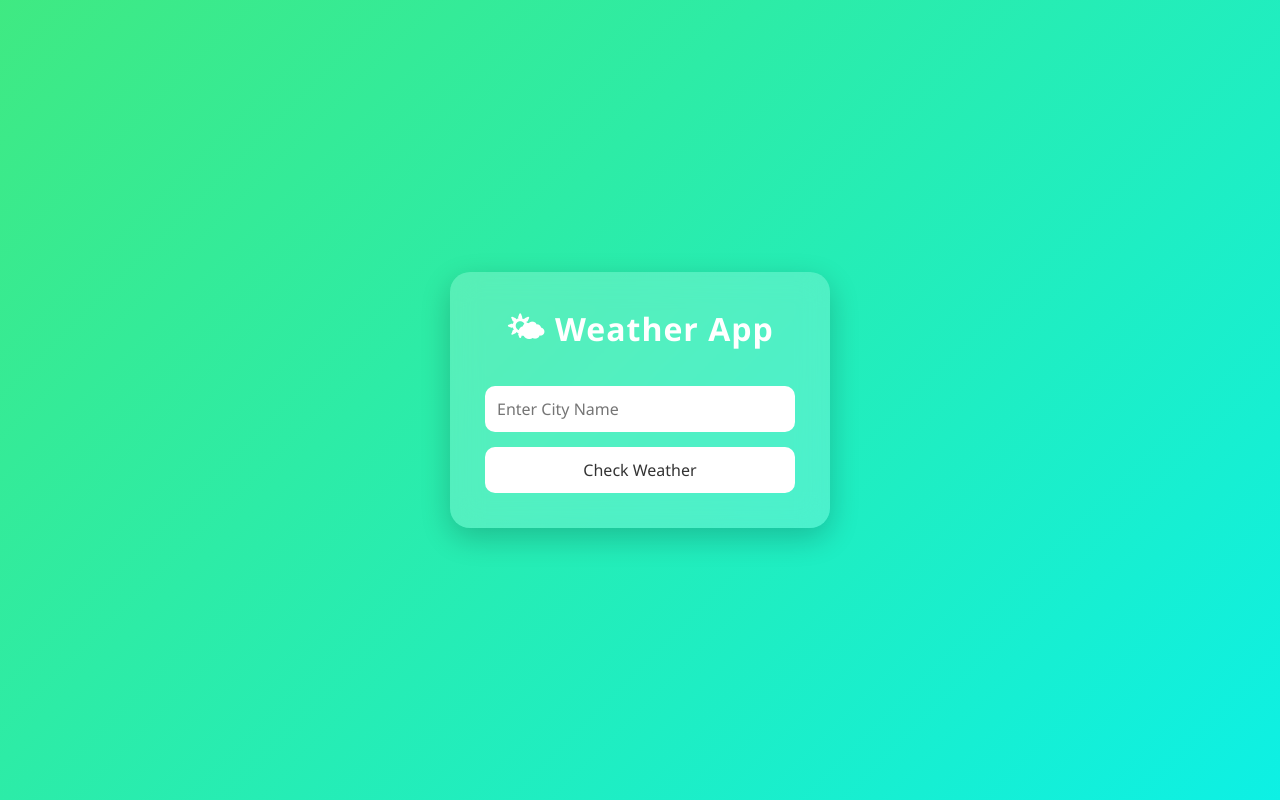
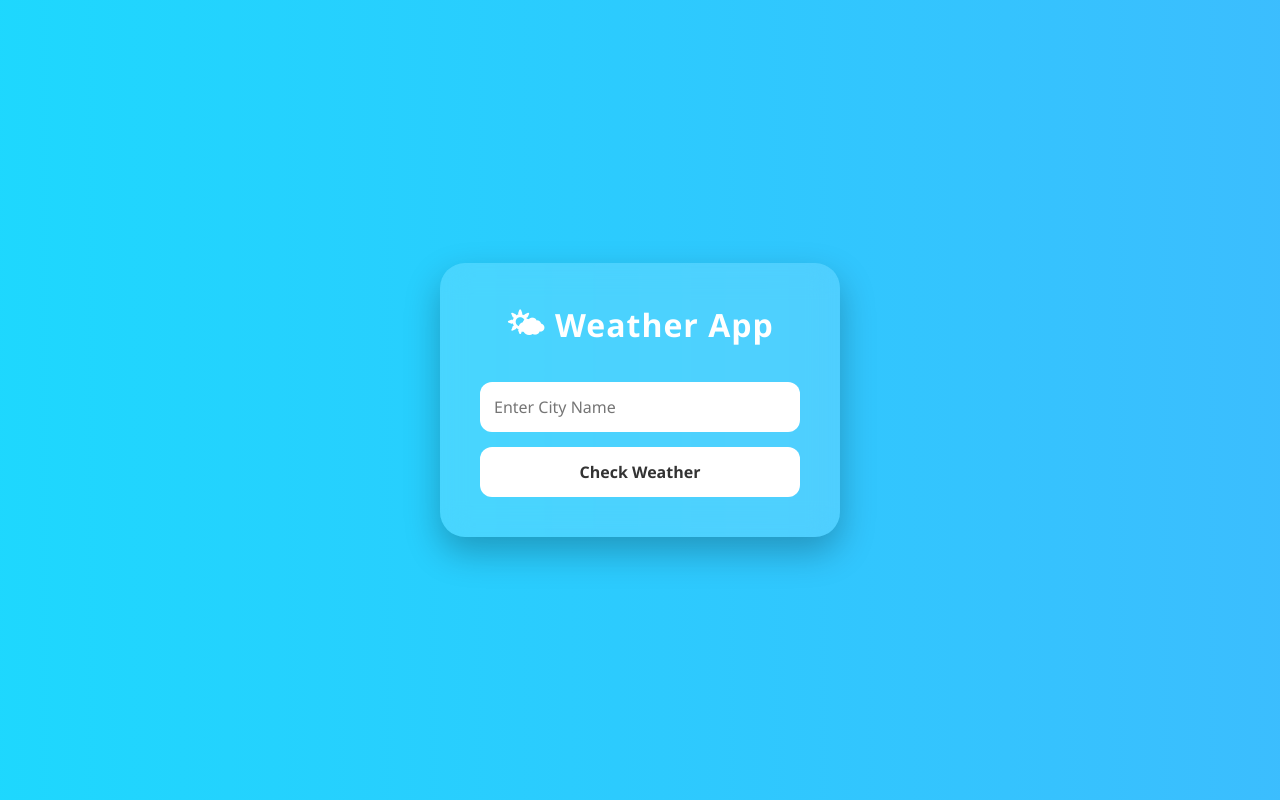
Before and after one commit to veditha597/django-weather-app, a Django app: page / in a window 1280 px wide. Run offline with Django 5.2, Linux system fonts and the light colour scheme.

Commit message:
Updated styling

```diff
--- a/weather/templates/index.html
+++ b/weather/templates/index.html
@@ -17,9 +17,9 @@ height:100vh;
 display:flex;
 justify-content:center;
 align-items:center;
-background: linear-gradient(-45deg,#4facfe,#00f2fe,#43e97b,#38f9d7);
-background-size:400% 400%;
-animation:gradientMove 10s ease infinite;
+background: linear-gradient(270deg,#4facfe,#00f2fe,#43e97b,#38f9d7);
+background-size:800% 800%;
+animation:gradientMove 12s ease infinite;
 }
 
 @keyframes gradientMove{
@@ -29,26 +29,27 @@ animation:gradientMove 10s ease infinite;
 }
 
 .container{
-width:380px;
-padding:35px;
-border-radius:20px;
+width:400px;
+padding:40px;
+border-radius:25px;
+background:rgba(255,255,255,0.15);
+backdrop-filter:blur(15px);
+box-shadow:0 15px 35px rgba(0,0,0,0.25);
 text-align:center;
-background:rgba(255,255,255,0.2);
-backdrop-filter:blur(15px);
-box-shadow:0 10px 30px rgba(0,0,0,0.2);
 color:white;
 }
 
 h1{
 margin-bottom:25px;
+font-weight:600;
 letter-spacing:1px;
 }
 
 input{
 width:100%;
-padding:12px;
+padding:14px;
 border:none;
-border-radius:10px;
+border-radius:12px;
 margin-bottom:15px;
 outline:none;
 font-size:16px;
@@ -56,14 +57,15 @@ font-size:16px;
 
 button{
 width:100%;
-padding:12px;
+padding:14px;
 border:none;
-border-radius:10px;
-background:#ffffff;
+border-radius:12px;
+background:white;
 color:#333;
 font-size:16px;
 cursor:pointer;
 transition:0.3s;
+font-weight:600;
 }
 
 button:hover{
```
Also changed, not shown: other parts of weather/templates/index.html (+16 -10 lines).
